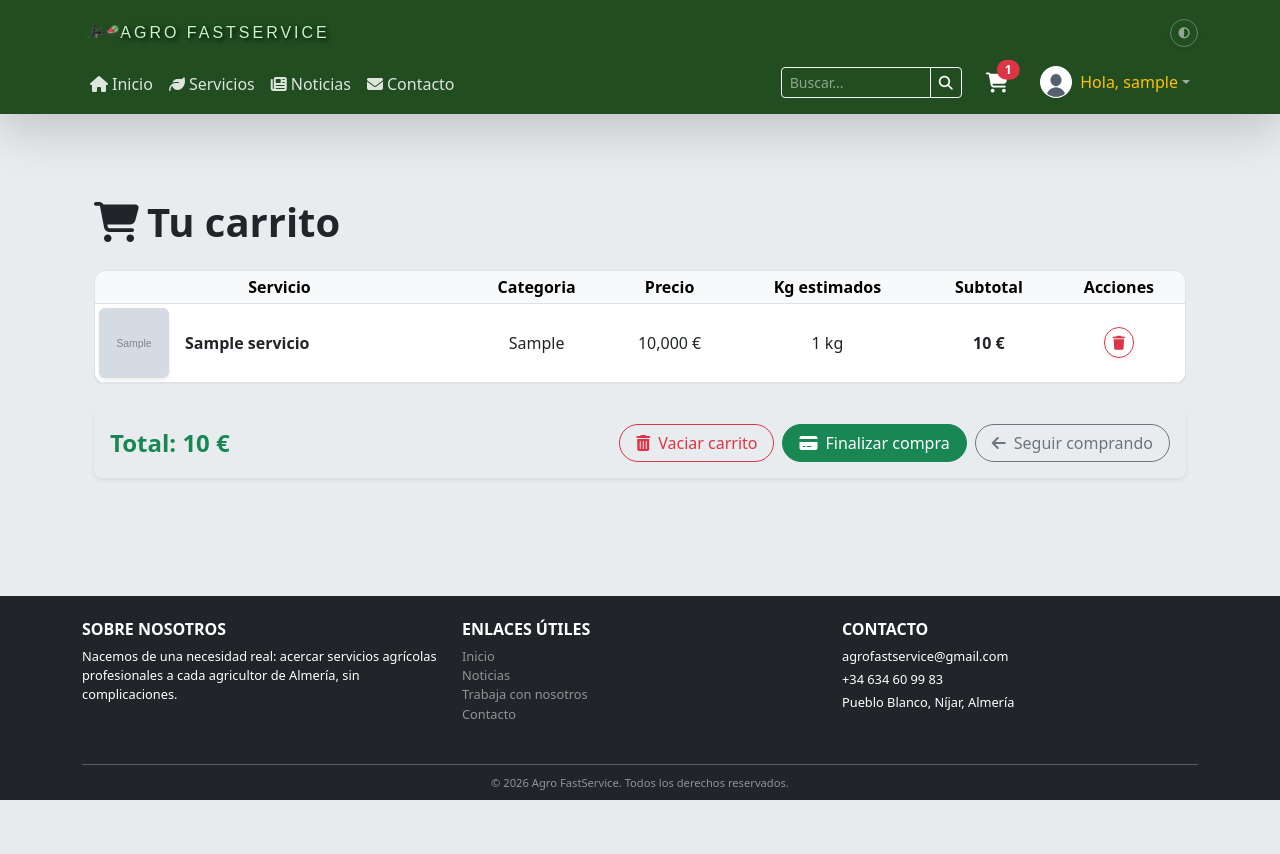
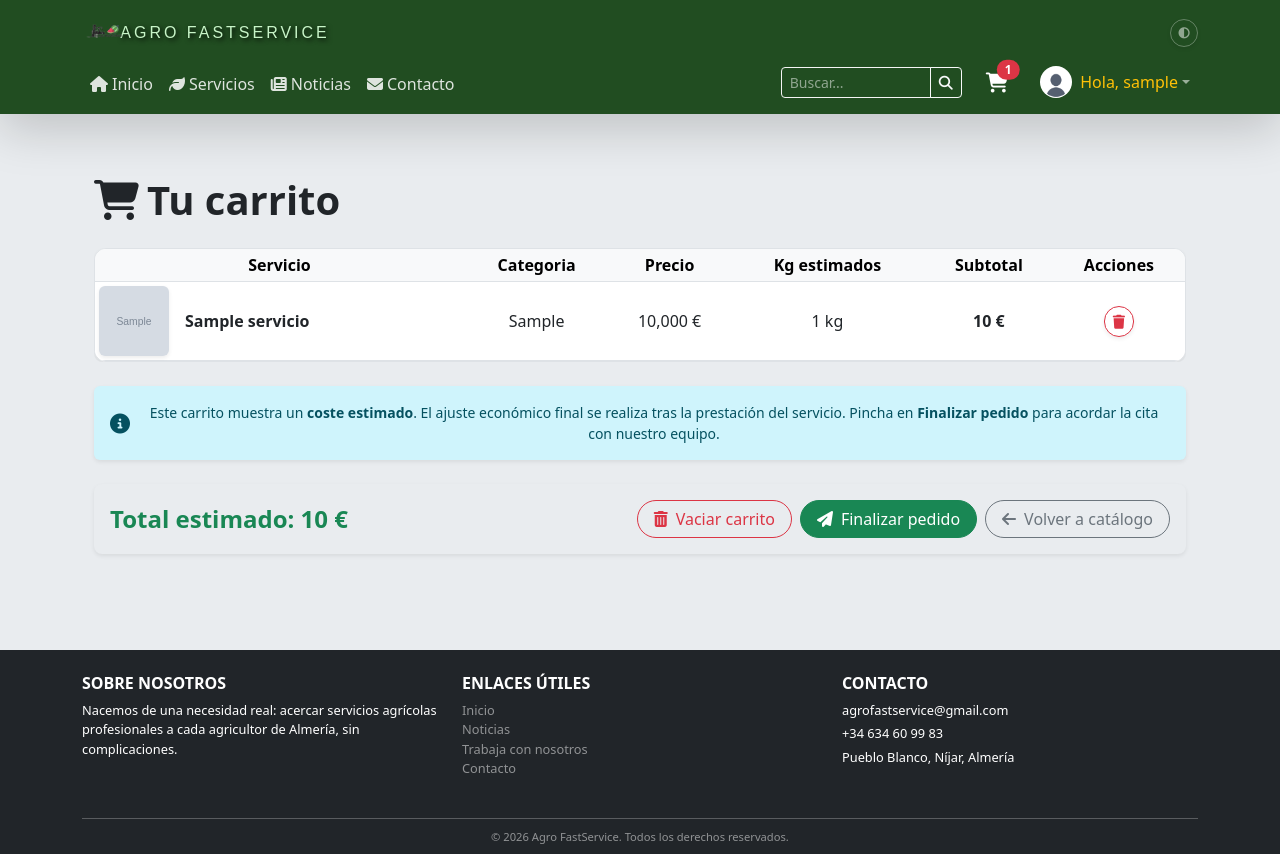
Before and after one commit to Leghlimi/agro_fastservice, a Django app: page /carrito/ in a window 1280 px wide. Before the commit the page ends 800 px from the top, so only its background shows below. Run offline with Django 5.2, Linux system fonts and the light colour scheme; a user stored in the database is signed in; tables that the repository leaves empty hold one stand-in row (values such as "Sample post"); grey boxes marked "Sample" are stand-in pictures.

Commit message:
Carrito modificado, estable

```diff
--- a/carrito/templates/carrito/ver_carrito.html
+++ b/carrito/templates/carrito/ver_carrito.html
@@ -46,22 +46,28 @@
         </table>
     </div>
 
+    <div class="alert alert-info border-0 shadow-sm d-flex align-items-center gap-2 mb-3">
+        <i class="fas fa-info-circle fa-lg"></i>
+        <small>Este carrito muestra un <strong>coste estimado</strong>. El ajuste económico final se realiza tras la
+            prestación del servicio. Pincha en <strong>Finalizar pedido</strong> para acordar la cita con nuestro
+            equipo.</small>
+    </div>
     <!-- Total y acciones (tarjeta principal) -->
     <div
             class="d-flex flex-column flex-md-row justify-content-between align-items-center gap-3 mt-4 p-3 bg-body-secondary rounded-3 shadow-sm main-cart-card">
         <h4 class="fw-bold text-success mb-0">
-            Total: {{ total|floatformat:0 }} €
+            Total estimado: {{ total|floatformat:0 }} €
         </h4>
 
         <div class="d-flex flex-wrap justify-content-center justify-content-md-end gap-2">
             <a href="{% url 'carrito:limpiar' %}" class="btn btn-outline-danger rounded-pill px-3">
                 <i class="fas fa-trash-alt me-2"></i>Vaciar carrito
             </a>
-            <a href="#" class="btn btn-success rounded-pill px-3">
-                <i class="fas fa-credit-card me-2"></i>Finalizar compra
+            <a href="{% url 'contacto' %}" class="btn btn-success rounded-pill px-3">
+                <i class="fas fa-paper-plane me-2"></i>Finalizar pedido
             </a>
             <a href="{% url 'servicios:lista_servicios' %}" class="btn btn-outline-secondary rounded-pill px-3">
-                <i class="fas fa-arrow-left me-2"></i>Seguir comprando
+                <i class="fas fa-arrow-left me-2"></i>Volver a catálogo
             </a>
         </div>
     </div>
```
Lines whose indentation alone changed are shown as unchanged.
